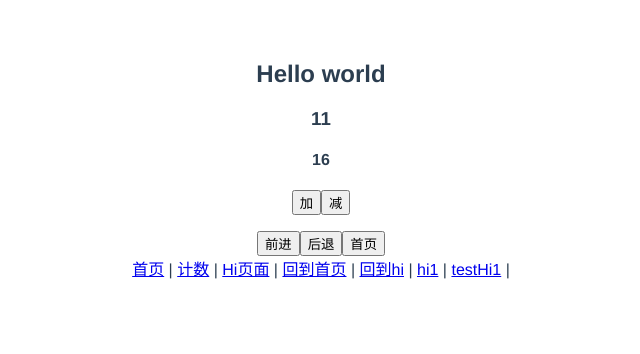
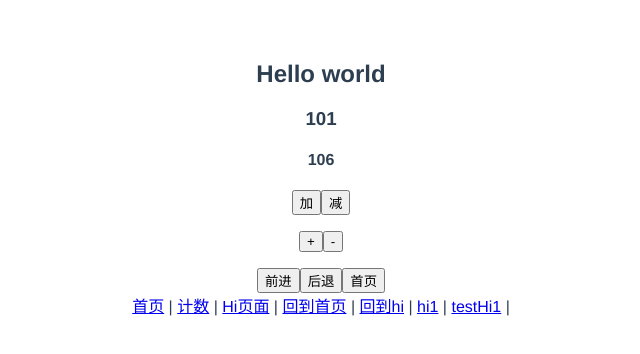
Before and after one commit to FastTurbo/vue-start, a Vue app in the folder vuecli/: page /count in a window 1280 px wide. Shown: the top 354 px of the page, without its empty margins (319-959 px from the left). Built offline with nearby package versions, Linux system fonts and the light colour scheme.

Commit message:
ziji xueyibian vuex
Signed-off-by: tal <tianpengfei1>

```diff
--- a/vuecli/src/components/Count.vue
+++ b/vuecli/src/components/Count.vue
@@ -7,12 +7,16 @@
         <button @click="add(10)">加</button>
         <button @click="reduce(5)">减</button>
       </p>
+      <p>
+        <button @click="addAction()">+</button>
+        <button @click="reduceAction()">-</button>
+      </p>
     </div>
 </template>
 
 <script>
     import store from '@/vuex/store'
-    import { mapState,mapMutations,mapGetters } from 'vuex'
+    import { mapState,mapMutations,mapGetters,mapActions } from 'vuex'
     export default {
       name: "count",
       data(){
@@ -30,6 +34,7 @@
       },
       methods:{
         ...mapMutations(['add','reduce']),
+        ...mapActions(['addAction','reduceAction']),
 
         results(){
           console.log(this.count)
--- a/vuecli/src/vuex/store.js
+++ b/vuecli/src/vuex/store.js
@@ -15,12 +15,24 @@ const mutations = {
 }
 const getters = {
   count(state){
-    return state.count += 10;
+    return state.count += 100;
+  }
+}
+const actions = {
+  addAction(context){
+    setTimeout(()=>{
+      context.commit('add',10)
+    },2000);
+
+  },
+  reduceAction({commit}){
+    commit('reduce',10)
   }
 }
 
 export default new Vuex.Store({
   state,
   mutations,
-  getters
+  getters,
+  actions
 })
```
Also changed, not shown: 1 other file (tests, documents, lock files or other folders).
